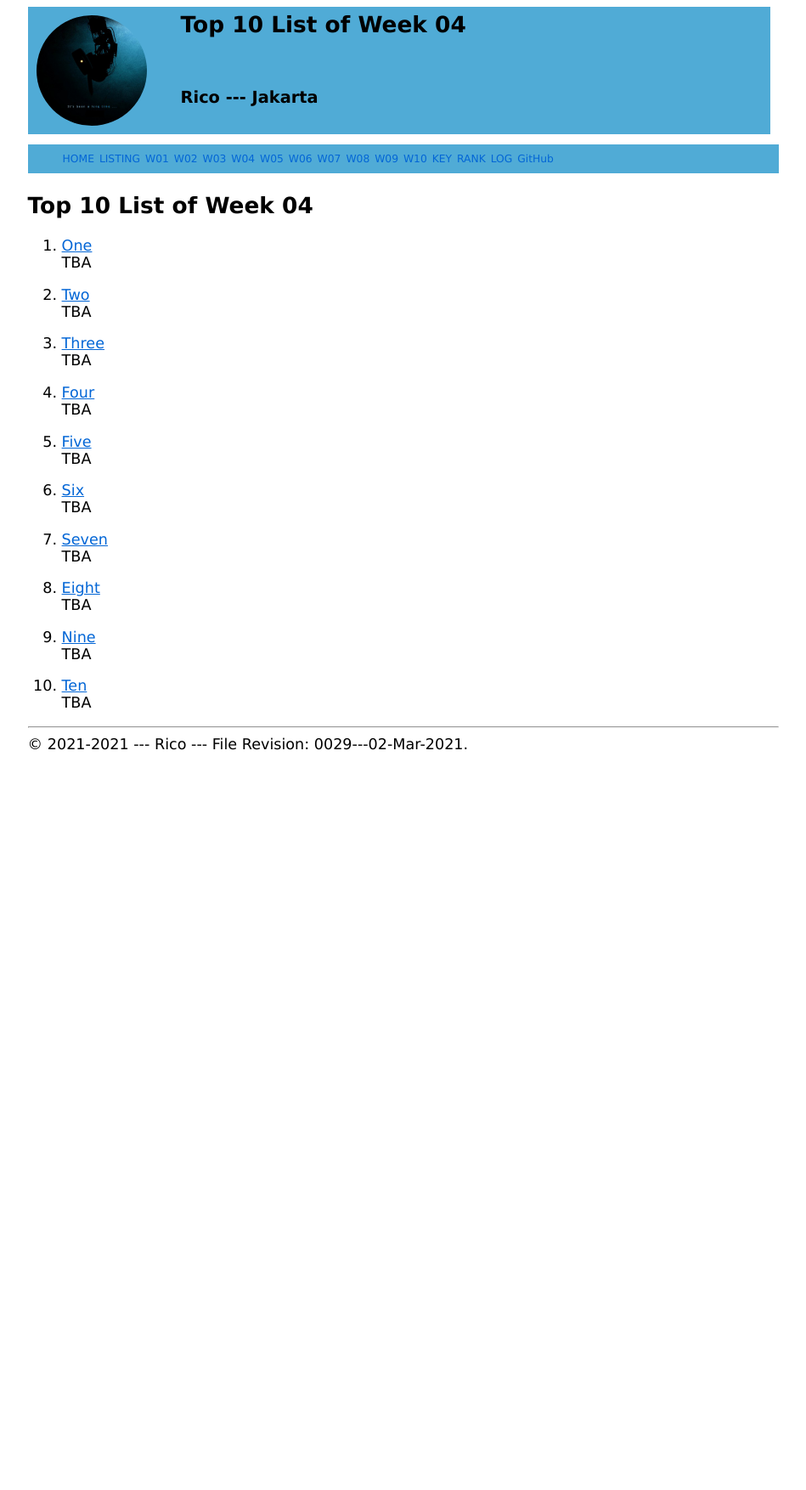
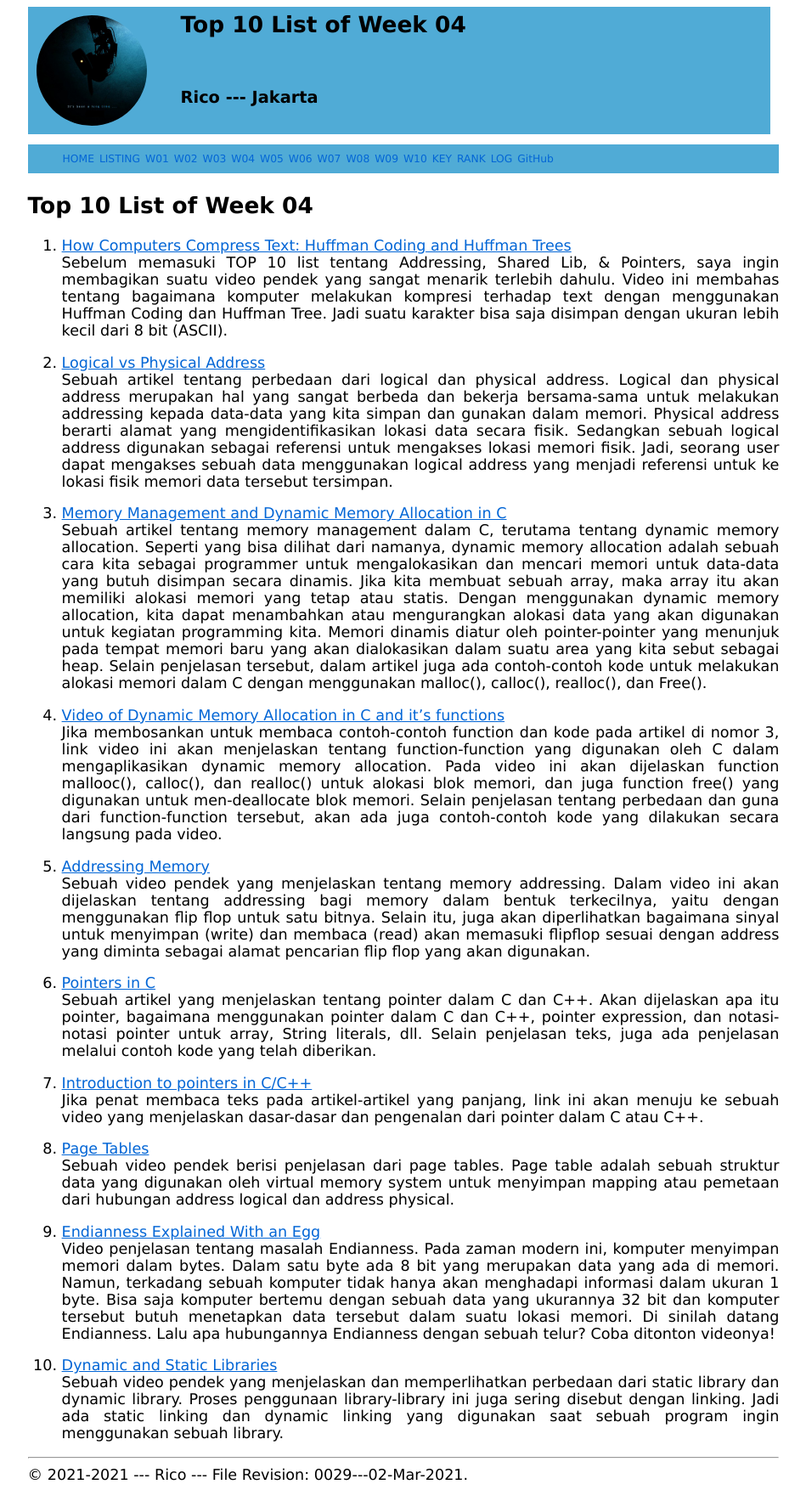
Before and after one commit to azricot/os211, a Jekyll site: the page built from w04.md, in a window 1280 px wide. Shown: the whole page at 85% size, without its empty margins (165-1114 px from the left). Built offline with Jekyll 4.4.1, drawn with Linux system fonts in a browser that asks for light colours; our own code applies the rules of GitHub Pages for plain Markdown files; before the commit the page ends 900 px from its top, so only the background shows below that.

Commit message:
update mylog myTop10List and myrank

```diff
--- a/TXT/myrank.txt
+++ b/TXT/myrank.txt
@@ -6,3 +6,6 @@ ZCZC W01 bintangdom
 ZCZC W02 bltszr
 ZCZC W02 basyirasabita
 ZCZC W02 cornelita
+ZCZC W03 bltszr
+ZCZC W03 calmeryan
+ZCZC W03 corfaitch
--- a/w04.md
+++ b/w04.md
@@ -5,32 +5,32 @@ permalink: /W04/
 
 # Top 10 List of Week 04
 
-1. [One](https://en.wikipedia.org/wiki/1)<br>
-TBA
+1. [How Computers Compress Text: Huffman Coding and Huffman Trees](https://www.youtube.com/watch?v=JsTptu56GM8&list=PL96C35uN7xGLLeET0dOWaKHkAlPsrkcha&index=3)<br>
+Sebelum memasuki TOP 10 list tentang Addressing, Shared Lib, & Pointers, saya ingin membagikan suatu video pendek yang sangat menarik terlebih dahulu. Video ini membahas tentang bagaimana komputer melakukan kompresi terhadap text dengan menggunakan Huffman Coding dan Huffman Tree. Jadi suatu karakter bisa saja disimpan dengan ukuran lebih kecil dari 8 bit (ASCII).
 
-2. [Two](https://en.wikipedia.org/wiki/2)<br>
-TBA
+2. [Logical vs Physical Address](https://www.geeksforgeeks.org/logical-and-physical-address-in-operating-system/)<br>
+Sebuah artikel tentang perbedaan dari logical dan physical address. Logical dan physical address merupakan hal yang sangat berbeda dan bekerja bersama-sama untuk melakukan addressing kepada data-data yang kita simpan dan gunakan dalam memori. Physical address berarti alamat yang mengidentifikasikan lokasi data secara fisik. Sedangkan sebuah logical address digunakan sebagai referensi untuk mengakses lokasi memori fisik. Jadi, seorang user dapat mengakses sebuah data menggunakan logical address yang menjadi referensi untuk ke lokasi fisik memori data tersebut tersimpan.
 
-3. [Three](https://en.wikipedia.org/wiki/3)<br>
-TBA
+3. [Memory Management and Dynamic Memory Allocation in C](https://www.guru99.com/c-dynamic-memory-allocation.html)<br>
+Sebuah artikel tentang memory management dalam C, terutama tentang dynamic memory allocation. Seperti yang bisa dilihat dari namanya, dynamic memory allocation adalah sebuah cara kita sebagai programmer untuk mengalokasikan dan mencari memori untuk data-data yang butuh disimpan secara dinamis. Jika kita membuat sebuah array, maka array itu akan memiliki alokasi memori yang tetap atau statis. Dengan menggunakan dynamic memory allocation, kita dapat menambahkan atau mengurangkan alokasi data yang akan digunakan untuk kegiatan programming kita. Memori dinamis diatur oleh pointer-pointer yang menunjuk pada tempat memori baru yang akan dialokasikan dalam suatu area yang kita sebut sebagai heap. Selain penjelasan tersebut, dalam artikel juga ada contoh-contoh kode untuk melakukan alokasi memori dalam C dengan menggunakan malloc(), calloc(), realloc(), dan Free().
 
-4. [Four](https://en.wikipedia.org/wiki/4)<br>
-TBA
+4. [Video of Dynamic Memory Allocation in C and it's functions](https://www.youtube.com/watch?v=xDVC3wKjS64)<br>
+Jika membosankan untuk membaca contoh-contoh function dan kode pada artikel di nomor 3, link video ini akan menjelaskan tentang function-function yang digunakan oleh C dalam mengaplikasikan dynamic memory allocation. Pada video ini akan dijelaskan function mallooc(), calloc(), dan realloc() untuk alokasi blok memori, dan juga function free() yang digunakan untuk men-deallocate blok memori. Selain penjelasan tentang perbedaan dan guna dari function-function tersebut, akan ada juga contoh-contoh kode yang dilakukan secara langsung pada video.
 
-5. [Five](https://en.wikipedia.org/wiki/5)<br>
-TBA
+5. [Addressing Memory](https://www.youtube.com/watch?v=-N5pDcfNzqo)<br>
+Sebuah video pendek yang menjelaskan tentang memory addressing. Dalam video ini akan dijelaskan tentang addressing bagi memory dalam bentuk terkecilnya, yaitu dengan menggunakan flip flop untuk satu bitnya. Selain itu, juga akan diperlihatkan bagaimana sinyal untuk menyimpan (write) dan membaca (read) akan memasuki flipflop sesuai dengan address yang diminta sebagai alamat pencarian flip flop yang akan digunakan.
 
-6. [Six](https://en.wikipedia.org/wiki/6)<br>
-TBA
+6. [Pointers in C](https://www.geeksforgeeks.org/pointers-c-examples/)<br>
+Sebuah artikel yang menjelaskan tentang pointer dalam C dan C++. Akan dijelaskan apa itu pointer, bagaimana menggunakan pointer dalam C dan C++, pointer expression, dan notasi-notasi pointer untuk array, String literals, dll. Selain penjelasan teks, juga ada penjelasan melalui contoh kode yang telah diberikan.
 
-7. [Seven](https://en.wikipedia.org/wiki/7)<br>
-TBA
+7. [Introduction to pointers in C/C++](https://www.youtube.com/watch?v=h-HBipu_1P0)<br>
+Jika penat membaca teks pada artikel-artikel yang panjang, link ini akan menuju ke sebuah video yang menjelaskan dasar-dasar dan pengenalan dari pointer dalam C atau C++.
 
-8. [Eight](https://en.wikipedia.org/wiki/8)<br>
-TBA
+8. [Page Tables](https://www.youtube.com/watch?v=KNUJhZCQZ9c)<br>
+Sebuah video pendek berisi penjelasan dari page tables. Page table adalah sebuah struktur data yang digunakan oleh virtual memory system untuk menyimpan mapping atau pemetaan dari hubungan address logical dan address physical.
 
-9. [Nine](https://en.wikipedia.org/wiki/9)<br>
-TBA
+9. [Endianness Explained With an Egg](https://www.youtube.com/watch?v=NcaiHcBvDR4)<br>
+Video penjelasan tentang masalah Endianness. Pada zaman modern ini, komputer menyimpan memori dalam bytes. Dalam satu byte ada 8 bit yang merupakan data yang ada di memori. Namun, terkadang sebuah komputer tidak hanya akan menghadapi informasi dalam ukuran 1 byte. Bisa saja komputer bertemu dengan sebuah data yang ukurannya 32 bit dan komputer tersebut butuh menetapkan data tersebut dalam suatu lokasi memori. Di sinilah datang Endianness. Lalu apa hubungannya Endianness dengan sebuah telur? Coba ditonton videonya!
 
-10. [Ten](https://en.wikipedia.org/wiki/10)<br>
-TBA
+10. [Dynamic and Static Libraries](https://www.youtube.com/watch?v=eW5he5uFBNM)<br>
+Sebuah video pendek yang menjelaskan dan memperlihatkan perbedaan dari static library dan dynamic library. Proses penggunaan library-library ini juga sering disebut dengan linking. Jadi ada static linking dan dynamic linking yang digunakan saat sebuah program ingin menggunakan sebuah library.
```
Also changed, not shown: TXT/mylog.txt (+7 -0 lines), 4 other files.
